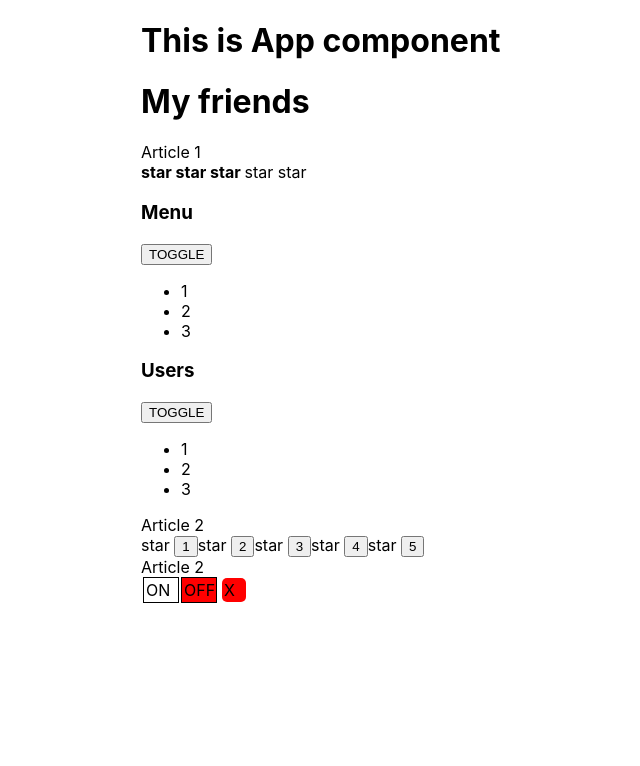
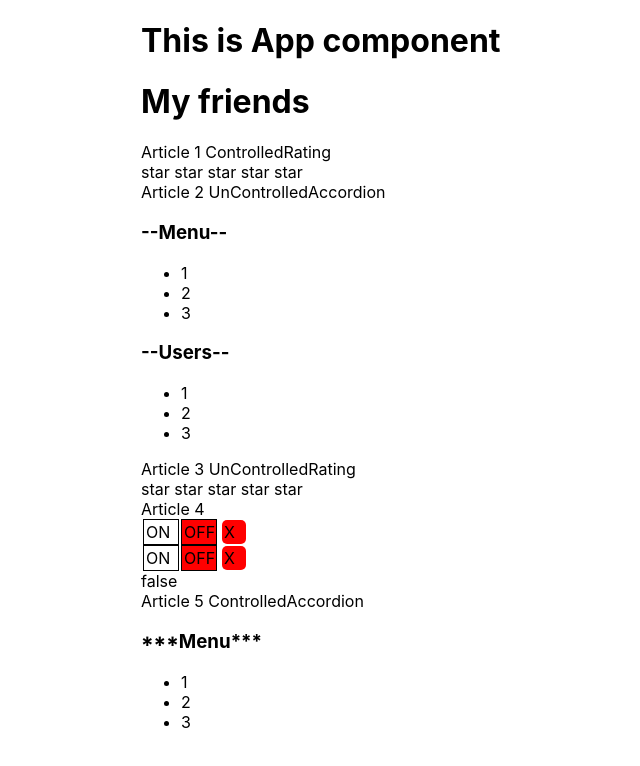
Before and after one commit to IlyaZolotukhin/temp, a React (Create React App) app: page / in a window 1280 px wide. Shown: the top 766 px of the page, without its empty margins (199-839 px from the left). Built offline with nearby package versions, Linux system fonts and the light colour scheme; the HTML template or start-up script is replaced by a standard one.

Commit message:
08-09lesson callBack commit

```diff
--- a/src/App.tsx
+++ b/src/App.tsx
@@ -1,37 +1,48 @@
-import React from 'react';
+import React, {useState} from 'react';
 import './App.css';
-//import Accordion from "./components/Accordion/Accordion";
-import {Rating} from "./components/Rating/Rating";
+import Accordion from "./components/Accordion/Accordion";
+import {Rating, RatingValueType} from "./components/Rating/Rating";
 import {OnOff} from "./components/OnOff/OnOff";
 import UnControlledAccordion from "./components/UnControlledAccordion/UnControlledAccordion";
 import {UnControlledRating} from "./components/UnControlledRating/UnControlledRating";
+import {UncontrolledOnOff} from "./components/UncontrolledOnOff/UncontrolledOnOff";
 
 
 function App() {
     console.log('App rendering')
+    let [ratingValue, setRatingValue] = useState<RatingValueType>(0);
+    let [accordionCollapsed, setAccordionCollapsed] = useState<boolean>(false);
+    let [switchOn, setSwitchOn] = useState<boolean>(false);
     return (
         <div className={"App"}>
             <PageTitle title={"This is App component"}/>
             <PageTitle title={"My friends"}/>
-            Article 1
-            <Rating value={3}/>
-            <UnControlledAccordion titleValue={"Menu"} />
-            <UnControlledAccordion titleValue={"Users"} />
-            Article 2
-            <UnControlledRating />
+            Article 1 ControlledRating
+            <Rating value={ratingValue} onClicK={setRatingValue}/>
+            Article 2 UnControlledAccordion
+            <UnControlledAccordion titleValue={"Menu"}/>
+            <UnControlledAccordion titleValue={"Users"}/>
+            Article 3 UnControlledRating
+            <UnControlledRating/>
             {/*<Rating value={1}/>
             <Rating value={2}/>
             <Rating value={3}/>
             <Rating value={4}/>
             <Rating value={5}/>*/}
-            Article 2
-            <OnOff />
-            {/*<OnOff turnOn={true}/>*/}
+            Article 4
+            <OnOff on={switchOn} onChange={setSwitchOn}/>
+            <UncontrolledOnOff onChange={setSwitchOn}/><div>{switchOn.toString()}</div>
+            {/*<UncontrolledOnOff turnOn={true}/>*/}
+            Article 5 ControlledAccordion
+            <Accordion titleValue={"Menu"} collapsed={accordionCollapsed}
+                       onChange={() => {
+                           setAccordionCollapsed(!accordionCollapsed)
+                       }}/>
         </div>
     );
 }
 
-type PageTitlePropsType ={
+type PageTitlePropsType = {
     title: string
 }
 
--- a/src/components/Accordion/Accordion.tsx
+++ b/src/components/Accordion/Accordion.tsx
@@ -3,13 +3,14 @@ import React from "react";
 type AccordionPropsType = {
     titleValue: string
     collapsed: boolean
+    onChange: () => void
 }
 
 function Accordion(props: AccordionPropsType) {
     console.log('Accordion rendering')
               return (
             <div>
-                <AccordionTitle title={props.titleValue}/>
+                <AccordionTitle title={props.titleValue} onChange={props.onChange}/>
                 {!props.collapsed && <AccordionBody/>}
                 {/*в пропсах меню приходит true !-меняет на false и далее через && не идет отрисовывать
                 в пропсах Users приходит false !-меняет на true и далее через && идет отрисовывать*/}
@@ -20,12 +21,13 @@ function Accordion(props: AccordionPropsType) {
 
 type  AccordionTitlePropsType = {
     title: string
+    onChange: ()=>void
 }
 
 function AccordionTitle(props: AccordionTitlePropsType) {
     console.log('AccordionTitle rendering')
     return (
-        <h3>{props.title}</h3>
+        <h3 onClick={props.onChange}>***{props.title}***</h3>
     );
 }
 
--- a/src/components/OnOff/OnOff.tsx
+++ b/src/components/OnOff/OnOff.tsx
@@ -1,25 +1,11 @@
 import React, {useState} from "react";
 
-/*type OnOffPropsType = {
-    turnOn: boolean
-}*/
+type PropsType = {
+    on: boolean
+    onChange: (on: boolean)=>void
+}
 
-export function OnOff(/*props: OnOffPropsType*/) {
-   /* if (props.turnOn === true) {
-        return <div>
-            <span style={{margin:"20px", border: "3px solid black", backgroundColor:"green"}}>ON </span>
-            <span style={{margin:"20px", border: "3px solid black"}}>OFF</span>
-            <span style={{margin:"20px", border: "3px solid black", borderRadius: "20px", backgroundColor:"green", padding:"5px"}}>X</span>
-        </div>
-    } else {
-        return <div>
-            <span style={{margin:"20px", border: "3px solid black"}}>ON </span>
-            <span style={{margin:"20px", border: "3px solid black", backgroundColor:"red"}}>OFF</span>
-            <span style={{margin:"20px", border: "3px solid black", borderRadius: "20px", backgroundColor:"red", padding:"5px"}}>X</span>
-        </div>
-    } ИЛИ */
-
-    let[on, setOn] = useState(false);
+export function OnOff(props: PropsType) {
 
     const onStyle = {
         width: "30px",
@@ -28,7 +14,7 @@ export function OnOff(/*props: OnOffPropsType*/) {
         display: "inline-block",
         marginLeft:"2px",
         padding: "2px",
-        backgroundColor: on ? "green" : "white"
+        backgroundColor: props.on ? "green" : "white"
     }
     const offStyle = {
         width: "30px",
@@ -37,7 +23,7 @@ export function OnOff(/*props: OnOffPropsType*/) {
         display: "inline-block",
         marginLeft:"2px",
         padding: "2px",
-        backgroundColor: on ? "white" : "red"
+        backgroundColor: props.on ? "white" : "red"
     }
     const indicatorStyle = {
         width: "20px",
@@ -46,12 +32,12 @@ export function OnOff(/*props: OnOffPropsType*/) {
         display: "inline-block",
         marginLeft:"5px",
         padding: "2px",
-        backgroundColor: on ? "green" : "red"
+        backgroundColor: props.on ? "green" : "red"
     }
 
     return <div>
-        <div style={onStyle} onClick={()=>{setOn(true)}}>ON</div>
-        <div style={offStyle} onClick={()=>{setOn(false)}}>OFF</div>
+        <div style={onStyle} onClick={()=>{props.onChange(true)}}>ON</div>
+        <div style={offStyle} onClick={()=>{props.onChange(false)}}>OFF</div>
         <div style={indicatorStyle}>X</div>
     </div>
 }
--- a/src/components/Rating/Rating.tsx
+++ b/src/components/Rating/Rating.tsx
@@ -1,33 +1,35 @@
 import React from "react";
 
+export type RatingValueType = 0 | 1 | 2 | 3 | 4 | 5
+
 type RatingPropsType = {
-    value: 0 | 1 | 2 | 3 | 4 | 5
+    value: RatingValueType
+    onClicK: (value: RatingValueType) => void
 }
 
 export function Rating(props: RatingPropsType) {
     console.log('UnControlledRating rendering')
 
-        return (
-            <div>
-                <Star selected={props.value > 0}/>
-                <Star selected={props.value > 1}/>
-                <Star selected={props.value > 2}/>
-                <Star selected={props.value > 3}/>
-                <Star selected={props.value > 4}/>
-            </div>
-        );
+    return (
+        <div>
+            <Star selected={props.value > 0} onClicK={props.onClicK} value={1}/>
+            <Star selected={props.value > 1} onClicK={props.onClicK} value={2}/>
+            <Star selected={props.value > 2} onClicK={props.onClicK} value={3}/>
+            <Star selected={props.value > 3} onClicK={props.onClicK} value={4}/>
+            <Star selected={props.value > 4} onClicK={props.onClicK} value={5}/>
+        </div>
+    );
 }
 
 type StarPropsType = {
- selected: boolean
+    selected: boolean
+    value: RatingValueType
+    onClicK: (value: RatingValueType) => void
 }
 
 function Star(props: StarPropsType) {
-    console.log('Star rendering')
-    if (props.selected === true) {
-        return <span><b>star </b></span>
-    } else {
-        return <span>star </span>
-    }
+    return <span onClick={()=>{props.onClicK(props.value)}}>
+        {props.selected === true ? <b>star </b> : " star"}
+    </span>
 
 }
--- a/src/components/UnControlledAccordion/UnControlledAccordion.tsx
+++ b/src/components/UnControlledAccordion/UnControlledAccordion.tsx
@@ -16,7 +16,7 @@ function UnControlledAccordion(props: AccordionPropsType) {
 
               return (
             <div>
-                <AccordionTitle title={props.titleValue}/><button onClick={onclickToggle}>TOGGLE</button>
+                <AccordionTitle title={props.titleValue} onClick={onclickToggle}/>
                 {!collapsed && <AccordionBody/>}
             </div>
         );
@@ -25,12 +25,13 @@ function UnControlledAccordion(props: AccordionPropsType) {
 
 type  AccordionTitlePropsType = {
     title: string
+    onClick: ()=>void
 }
 
 function AccordionTitle(props: AccordionTitlePropsType) {
     console.log('AccordionTitle rendering')
     return (
-        <h3>{props.title}</h3>
+        <h3 onClick={()=>{props.onClick()}}>--{props.title}--</h3>
     );
 }
 
--- a/src/components/UnControlledRating/UnControlledRating.tsx
+++ b/src/components/UnControlledRating/UnControlledRating.tsx
@@ -11,24 +11,28 @@ export function UnControlledRating(props: RatingPropsType) {
 
         return (
             <div>
-                <Star selected={value > 0}/><button onClick={() => {setValue(1)}}>1</button>
-                <Star selected={value > 1}/><button onClick={() => {setValue(2)}}>2</button>
-                <Star selected={value > 2}/><button onClick={() => {setValue(3)}}>3</button>
-                <Star selected={value > 3}/><button onClick={() => {setValue(4)}}>4</button>
-                <Star selected={value > 4}/><button onClick={() => {setValue(5)}}>5</button>
+                <Star selected={value > 0}setValue={()=>{setValue(1)}} />
+                <Star selected={value > 1}setValue={()=>{setValue(2)}} />
+                <Star selected={value > 2}setValue={()=>{setValue(3)}} />
+                <Star selected={value > 3}setValue={()=>{setValue(4)}} />
+                <Star selected={value > 4}setValue={()=>{setValue(5)}} />
             </div>
         );
 }
 
 type StarPropsType = {
  selected: boolean
+    setValue: ()=> void
 }
 
 function Star(props: StarPropsType) {
-    return props.selected === true? <span><b>star </b></span> : <span>star </span>
+    return <span onClick={()=>{(props.setValue())}}>
+        {props.selected === true ? <b>star </b> : " star"}
+    </span>
+}
 
-}
-  /*  console.log('Star rendering')
+  /*  или return props.selected === true? <span><b>star </b></span> : <span>star </span> или
+  console.log('Star rendering')
     if (props.selected === true) {
         return <span><b>star </b></span>
     } else {
--- /dev/null
+++ b/src/components/UncontrolledOnOff/UncontrolledOnOff.tsx
@@ -0,0 +1,67 @@
+import React, {useState} from "react";
+
+type PropsType = {
+    onChange: (on: boolean)=>void
+}
+
+export function UncontrolledOnOff(props:PropsType) {
+   /* if (props.turnOn === true) {
+        return <div>
+            <span style={{margin:"20px", border: "3px solid black", backgroundColor:"green"}}>ON </span>
+            <span style={{margin:"20px", border: "3px solid black"}}>OFF</span>
+            <span style={{margin:"20px", border: "3px solid black", borderRadius: "20px", backgroundColor:"green", padding:"5px"}}>X</span>
+        </div>
+    } else {
+        return <div>
+            <span style={{margin:"20px", border: "3px solid black"}}>ON </span>
+            <span style={{margin:"20px", border: "3px solid black", backgroundColor:"red"}}>OFF</span>
+            <span style={{margin:"20px", border: "3px solid black", borderRadius: "20px", backgroundColor:"red", padding:"5px"}}>X</span>
+        </div>
+    } ИЛИ */
+
+    let[on, setOn] = useState(false);
+
+    const onStyle = {
+        width: "30px",
+        height:"20px",
+        border: "1px solid black",
+        display: "inline-block",
+        marginLeft:"2px",
+        padding: "2px",
+        backgroundColor: on ? "green" : "white"
+    }
+    const offStyle = {
+        width: "30px",
+        height:"20px",
+        border: "1px solid black",
+        display: "inline-block",
+        marginLeft:"2px",
+        padding: "2px",
+        backgroundColor: on ? "white" : "red"
+    }
+    const indicatorStyle = {
+        width: "20px",
+        height:"20px",
+        borderRadius: "5px",
+        display: "inline-block",
+        marginLeft:"5px",
+        padding: "2px",
+        backgroundColor: on ? "green" : "red"
+    }
+
+    const onClicked = () => {
+        setOn(true)
+        props.onChange(true)
+    }
+
+    const offClicked = ()=> {
+        setOn(false)
+        props.onChange(false)
+    }
+
+    return <div>
+        <div style={onStyle} onClick={onClicked}>ON</div>
+        <div style={offStyle} onClick={offClicked}>OFF</div>
+        <div style={indicatorStyle}>X</div>
+    </div>
+}
```
